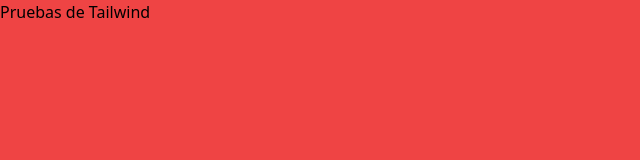
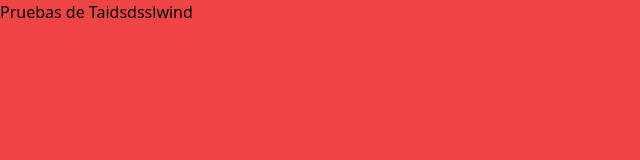
Before and after one commit to Gonzalogdlr/tailwind-html, a website: page src/index.html in a window 1280 px wide. Shown: the full height of the page, 0-640 px from the left. Drawn offline with Linux system fonts and the light colour scheme.

Commit message:
ADD: text

```diff
--- a/src/index.html
+++ b/src/index.html
@@ -8,6 +8,6 @@
   <title>Document</title>
 </head>
 <body>
-  <p class="bg-red-500 h-screen">Pruebas de Tailwind</p>
+  <p class="bg-red-500 h-screen">Pruebas de Taidsdsslwind</p>
 </body>
 </html>
```
